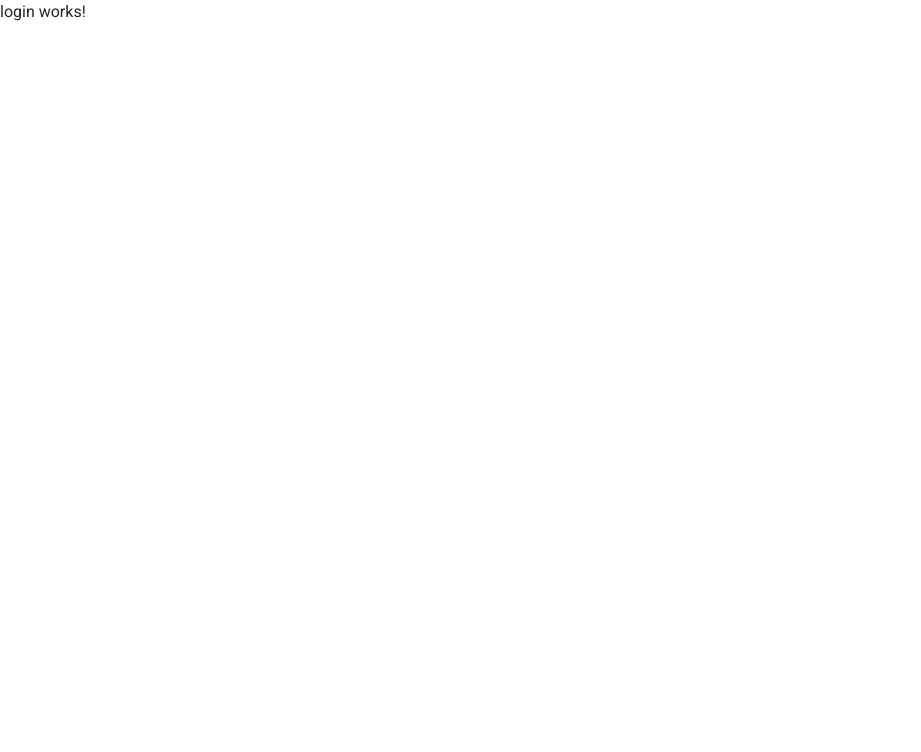
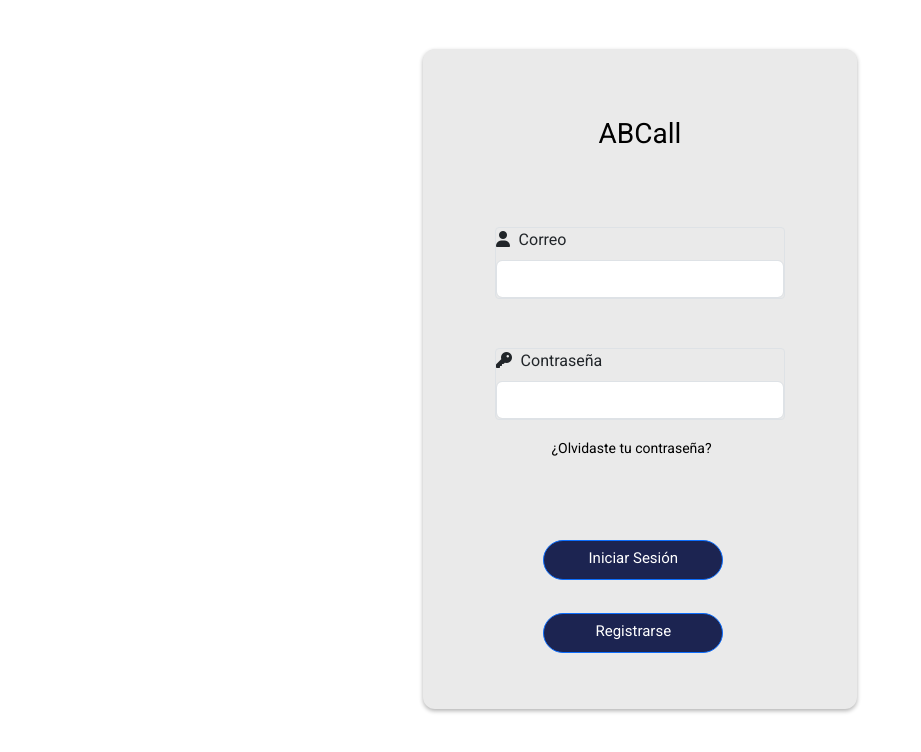
Before and after one commit to tom-uniandes/frontend-abc-call, an Angular app: page /login in a window 1280 px wide. Shown: the top 752 px of the page, without its empty margins (0-921 px from the left). Built offline with nearby package versions, Linux system fonts and the light colour scheme.

Commit message:
Create login

```diff
--- a/angular.json
+++ b/angular.json
@@ -41,7 +41,8 @@
             ],
             "styles": [
               "@angular/material/prebuilt-themes/azure-blue.css",
-              "src/styles.css"
+              "src/styles.css",
+              "src/colors.css"
             ],
             "scripts": []
           },
--- a/src/app/app-routing.module.ts
+++ b/src/app/app-routing.module.ts
@@ -10,7 +10,7 @@ const routes: Routes = [
   { path: 'clients/manage-plan', component: ManagePlanComponent,  pathMatch: 'full' },
   { path: 'analitica/reporte', component: ReporteComponent, pathMatch: 'full' },
   { path: 'login', component: LoginComponent, pathMatch: 'full' },
-  { path: '**', redirectTo: '/home' }  // Wildcard route for a 404 page
+  { path: '**', redirectTo: '/login' }  // Wildcard route for a 404 page
 ];
 
 @NgModule({
--- a/src/app/authentication/login/login.component.css
+++ b/src/app/authentication/login/login.component.css
@@ -0,0 +1,101 @@
+.campos {
+  border-radius: 4px;
+  width: 72%;
+  margin-left: 14%;
+  margin-top: 12%;
+}
+
+.title {
+  font-family: 'Roboto', sans-serif;
+  font-weight: normal;
+  font-size: 28px;
+  color: black;
+  margin-top: 13%;
+  padding-bottom: 7%;
+}
+
+.card-inicio-sesion {
+  width: 80%;
+  margin-left: 10%;
+  margin-bottom: 10%;
+  border-color: #ffffff;
+}
+
+.card-body {
+  box-shadow: 0 2px 4px rgba(0, 0, 0, 0.3);
+  border-radius: 12px;
+  background-color: #eaeaea;
+  border-color: #ffffff;
+}
+
+button {
+  border-radius: 100px;
+  width: 180px;
+  height: 40px;
+  background-color: #3a506b;
+  box-shadow: 0 2px 4px rgba(0, 0, 0, 0.3);
+  text-transform: capitalize;
+  font-family: 'Roboto', sans-serif;
+  font-weight: normal;
+  font-size: 15px;
+}
+
+.btn-registrarse:hover {
+  background-color: #3a506b;
+  box-shadow: 0 2px 4px rgba(0, 0, 0, 0.3);
+}
+
+.btn-registrarse {
+  border-radius: 100px;
+  width: 180px;
+  height: 40px;
+  background-color: #1c2451;
+  text-transform: capitalize;
+  font-family: 'Roboto', sans-serif;
+  font-weight: normal;
+  font-size: 15px;
+}
+
+.iniciar-sesion {
+  margin-left: 26%;
+  margin-top: 20%;
+}
+
+.registrarse {
+  margin-left: 26%;
+  margin-top: 8%;
+  margin-bottom: 10%;
+}
+
+.btn-iniciar-sesion {
+  border-radius: 100px;
+  width: 180px;
+  height: 40px;
+  background-color: #1c2451;
+  text-transform: capitalize;
+  font-family: 'Roboto', sans-serif;
+  font-weight: normal;
+  font-size: 15px;
+}
+
+.btn-iniciar-sesion:hover {
+  background-color: #3a506b;
+  box-shadow: 0 2px 4px rgba(0, 0, 0, 0.3);
+}
+
+.olvidaste-contrasena-text {
+  font-family: 'Roboto', sans-serif;
+  font-weight: normal;
+  color: black;
+  font-size: 14px;
+  text-decoration: none;
+}
+
+.contrasena-olvidada {
+  margin-left: 28%;
+  margin-top: 4%;
+}
+
+.form-label {
+  margin-left: 3%;
+}
--- a/src/app/authentication/login/login.component.html
+++ b/src/app/authentication/login/login.component.html
@@ -1 +1,34 @@
-<p>login works!</p>
+<div class="container mt-5">
+  <div class="row justify-content-center">
+    <div class="col-md-6">
+      <div class="card card-inicio-sesion">
+        <div class="card-body">
+          <div>
+            <h3 class="title text-center">ABCall</h3>
+          </div>
+          <form>
+            <div class="form-outline border campos">
+              <i class="fa-solid fa-user"></i>
+              <label class="form-label" for="txtCorreo">Correo</label>
+              <input type="email" id="txtCorreo" class="form-control" required/>
+            </div>
+            <div class="form-outline border campos">
+              <i class="fa-solid fa-key"></i>
+              <label class="form-label" for="txtContrasena">Contraseña</label>
+              <input type="password" id="txtContrasena" class="form-control" required/>
+            </div>
+            <div class="contrasena-olvidada">
+              <a class="olvidaste-contrasena-text" href="#">¿Olvidaste tu contraseña?</a>
+            </div>
+            <div class="iniciar-sesion">
+              <a href="/clients/manage-plan" class="btn btn-primary btn-iniciar-sesion">Iniciar Sesión</a>
+            </div>
+          </form>
+            <div class="registrarse">
+              <a href="/registrarse" class="btn btn-primary btn-registrarse">Registrarse</a>
+            </div>
+        </div>
+      </div>
+    </div>
+  </div>
+</div>
--- a/src/app/menu/navbar/navbar.component.css
+++ b/src/app/menu/navbar/navbar.component.css
@@ -7,11 +7,11 @@ a {
 }
 
 .dropdown-menu {
-  background-color: black;
+  background-color: #0b132b;
 }
 
 .dropdown-item {
-  color: white;
+  color: #ffffff;
 }
 
 .menu-money {
@@ -23,13 +23,13 @@ a {
 }
 
 .dropdown-item:hover {
-  background-color: grey;
-  color: white;
+  background-color: #3a506b;
+  color: #ffffff;
 }
 
 .nav-item:hover {
-  background-color: grey;
-  color: white;
+  background-color: #3a506b;
+  color: #ffffff;
   border-radius: 10%;
 }
 
--- a/src/app/menu/navbar/navbar.component.html
+++ b/src/app/menu/navbar/navbar.component.html
@@ -46,7 +46,7 @@
           </ul>
         </li>
         <li class="nav-item">
-          <a i18n class="nav-link active" href="/">Cerrar sesión</a>
+          <a i18n class="nav-link active" href="/login">Cerrar sesión</a>
         </li>
       </ul>
     </div>
--- /dev/null
+++ b/src/colors.css
@@ -0,0 +1,8 @@
+:root {
+  --white: #ffffff;
+  --grey-100: #eaeaea;
+  --french-gray: #cac4ce;
+  --yinmn-blue: #3a506b;
+  --space-cadet: #1c2451;
+  --oxford-blue: #0b132b;
+}
--- a/src/index.html
+++ b/src/index.html
@@ -10,6 +10,7 @@
   <link href="https://fonts.googleapis.com/icon?family=Material+Icons" rel="stylesheet">
   <link href="https://cdn.jsdelivr.net/npm/bootstrap@5.3.3/dist/css/bootstrap.min.css" rel="stylesheet"
         integrity="sha384-QWTKZyjpPEjISv5WaRU9OFeRpok6YctnYmDr5pNlyT2bRjXh0JMhjY6hW+ALEwIH" crossorigin="anonymous">
+  <link rel="stylesheet" href="https://cdnjs.cloudflare.com/ajax/libs/font-awesome/6.6.0/css/all.min.css" integrity="sha512-Kc323vGBEqzTmouAECnVceyQqyqdsSiqLQISBL29aUW4U/M7pSPA/gEUZQqv1cwx4OnYxTxve5UMg5GT6L4JJg==" crossorigin="anonymous" referrerpolicy="no-referrer" />
 </head>
 <body>
   <app-root></app-root>
```
